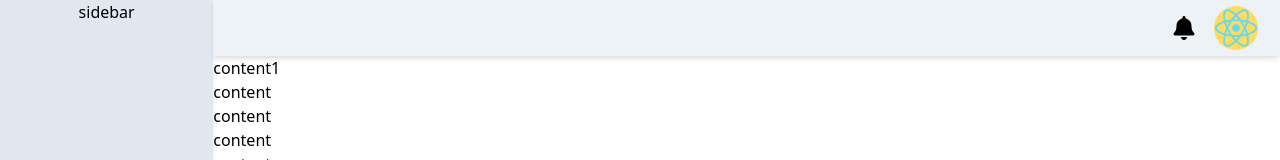
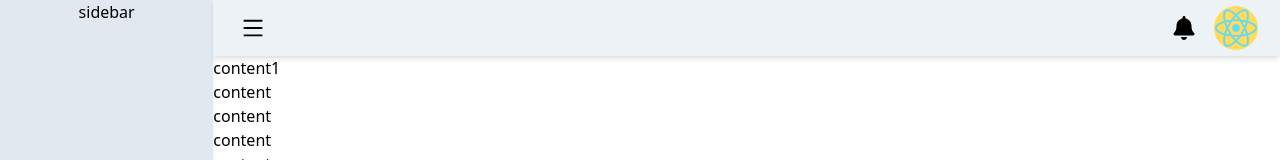
Before and after one commit to JeremyGendre/react-dashboard, a React (Create React App) app: page / in a window 1280 px wide. Shown: the top 160 px of the page. Built offline with nearby package versions, Linux system fonts and the light colour scheme.

Commit message:
adding the menu icon and add an animation on button focus

```diff
--- a/src/assets/App.css
+++ b/src/assets/App.css
@@ -0,0 +1,33 @@
+.material-btn{
+    position: relative;
+}
+.material-btn:after{
+    content: '';
+    position: absolute;
+    top: 50%;
+    left: 50%;
+    width: 5px;
+    height: 5px;
+    background: rgba(0, 0, 0, 0.2);
+    opacity: 0;
+    border-radius: 50%;
+    transform: scale(1, 1) translate(-50%);
+    transform-origin: 50% 50%;
+}
+.material-btn:focus{
+    outline: unset;
+}
+.material-btn:focus:not(:active)::after {
+    animation: ripple 0.25s linear;
+}
+
+@keyframes ripple {
+    0% {
+        transform: scale(0);
+        opacity: 1;
+    }
+    100% {
+        opacity: 0;
+        transform: scale(15);
+    }
+}
--- a/src/component/Header.tsx
+++ b/src/component/Header.tsx
@@ -6,13 +6,13 @@ import HeaderProfile from "./HeaderProfile";
 export default function Header(){
     return (
         <div className="sticky top-0 bg-gray-200 shadow-md w-full flex p-1">
-            <div className="mr-auto ml-4 flex md:hidden">
-                <AiOutlineMenu size={24} className="my-auto"/>
-            </div>
+            <button className="mr-auto my-auto ml-4 w-10 h-10 rounded-full hover:text-gray-600 flex material-btn">
+                <AiOutlineMenu size={24} className="m-auto cursor-pointer"/>
+            </button>
             <div className="flex ml-auto mr-4">
-                <div className="rounded-full border-2 w-10 h-10 flex cursor-pointer my-auto border-transparent mx-2 hover:text-gray-600 transition duration-150">
+                <button className="rounded-full border-2 w-10 h-10 flex cursor-pointer my-auto border-transparent mx-2 hover:text-gray-600 transition duration-150 material-btn">
                     <FaBell size={24} className="m-auto"/>
-                </div>
+                </button>
                 <HeaderProfile/>
             </div>
         </div>
--- a/src/component/HeaderProfile.tsx
+++ b/src/component/HeaderProfile.tsx
@@ -2,8 +2,8 @@ import React from "react";
 
 export default function HeaderProfile() {
     return (
-        <div>
+        <button className="material-btn">
             <img className="rounded-full w-12 transition duration-150 cursor-pointer border-2 border-transparent hover:border-gray-400 hover:shadow-lg" title="profil" src={process.env.PUBLIC_URL + '/logo512.png'} alt="profile-avatar"/>
-        </div>
+        </button>
     );
 }
```
